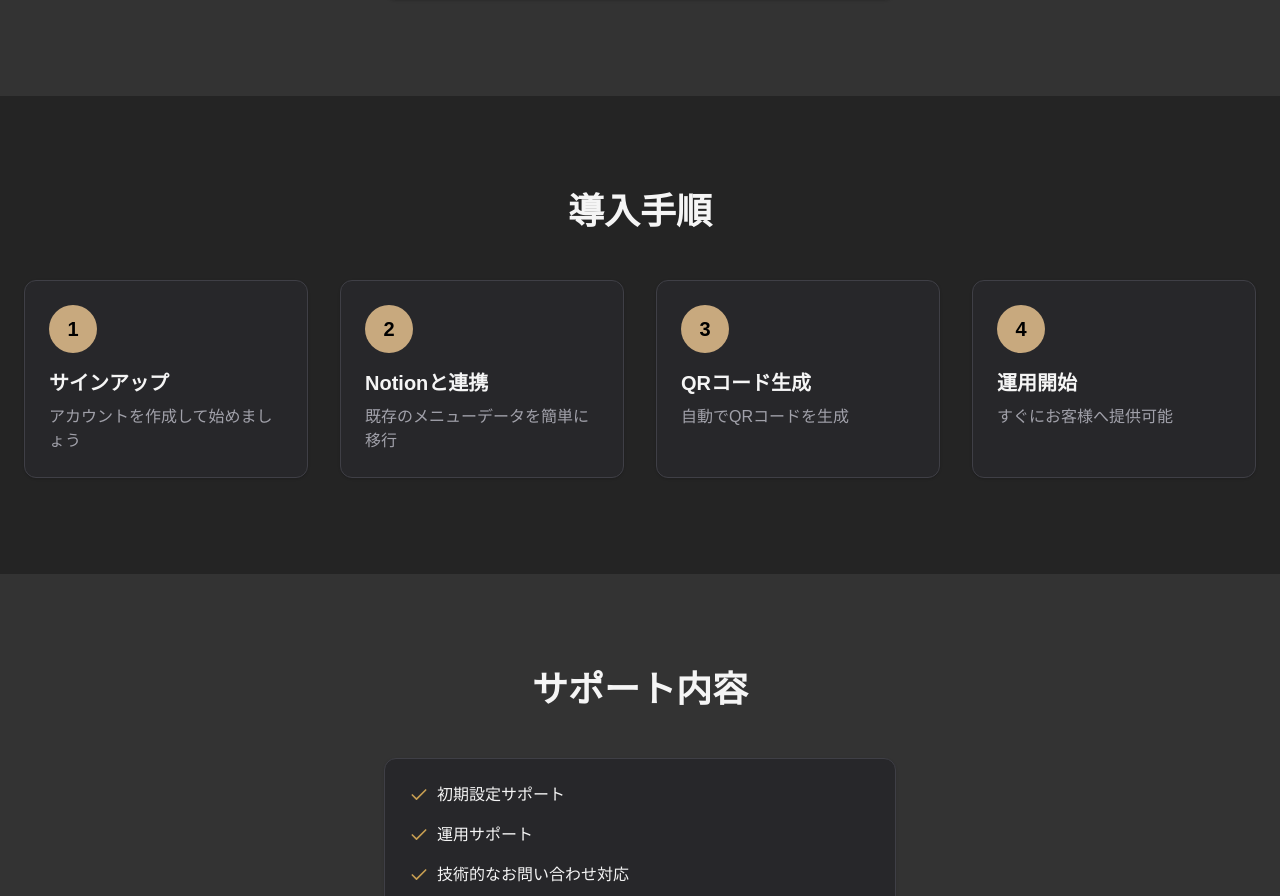
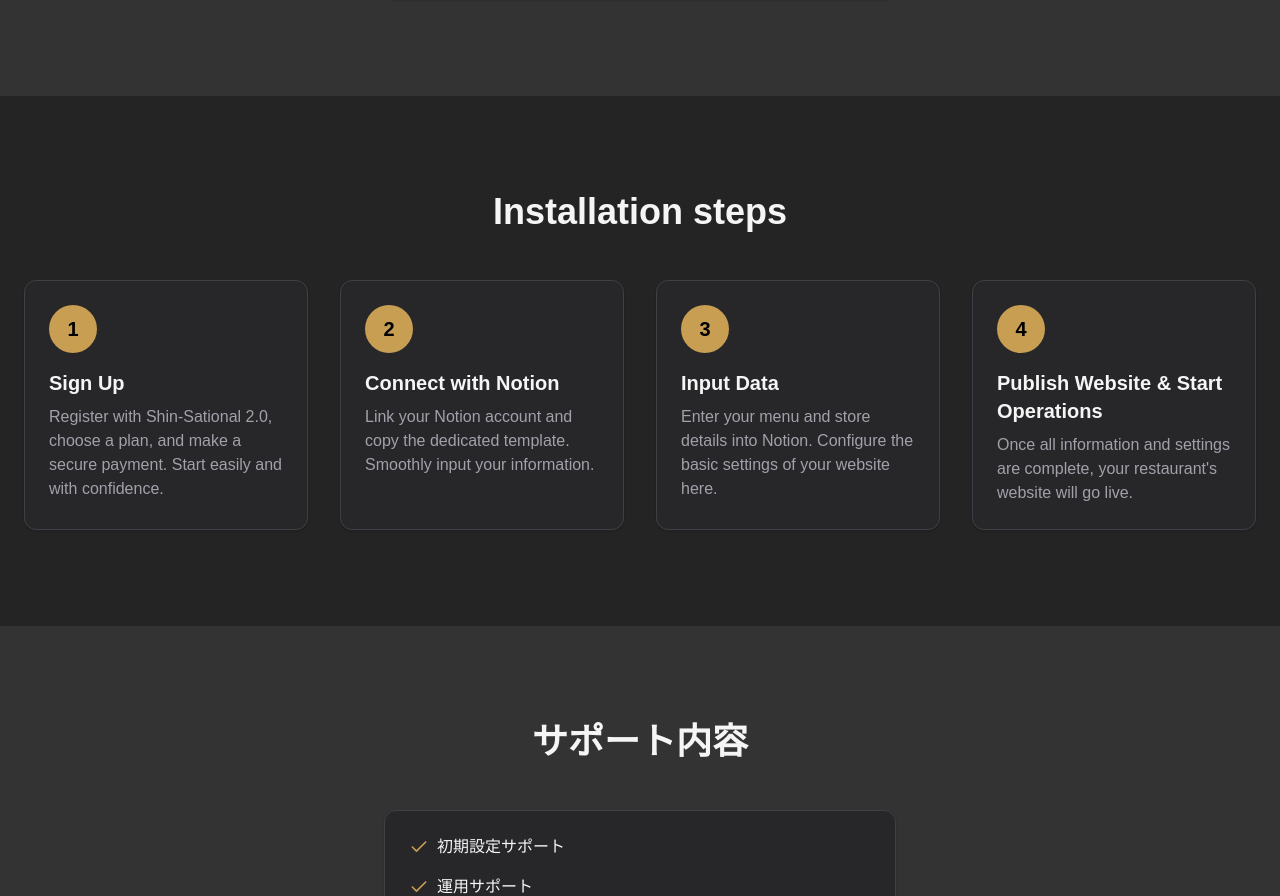
Before and after one commit to yusuken1121/Shin-Sational-PR, a Next.js app: page / in a window 1280 px wide. Shown: the part 1764-2660 px from the top of the page. Built offline with nearby package versions, Linux system fonts and the light colour scheme.

Commit message:
installation-stepsを修正

```diff
--- a/src/app/_components/installation-steps.tsx
+++ b/src/app/_components/installation-steps.tsx
@@ -4,37 +4,41 @@ export function InstallationSteps() {
   const steps = [
     {
       number: 1,
-      title: "サインアップ",
-      description: "アカウントを作成して始めましょう",
+      title: "Sign Up",
+      description:
+        "Register with Shin-Sational 2.0, choose a plan, and make a secure payment. Start easily and with confidence.",
     },
     {
       number: 2,
-      title: "Notionと連携",
-      description: "既存のメニューデータを簡単に移行",
+      title: "Connect with Notion",
+      description:
+        "Link your Notion account and copy the dedicated template. Smoothly input your information.",
     },
     {
       number: 3,
-      title: "QRコード生成",
-      description: "自動でQRコードを生成",
+      title: "Input Data",
+      description:
+        "Enter your menu and store details into Notion. Configure the basic settings of your website here.",
     },
     {
       number: 4,
-      title: "運用開始",
-      description: "すぐにお客様へ提供可能",
+      title: "Publish Website & Start Operations",
+      description:
+        "Once all information and settings are complete, your restaurant's website will go live.",
     },
   ];
 
   return (
-    <section className="py-24 ">
+    <section className="flex items-center justify-center w-full h-full py-24 ">
       <div className="container px-4 md:px-6">
         <h2 className="text-3xl md:text-4xl font-bold text-center mb-12">
-          導入手順
+          Installation steps
         </h2>
         <div className="grid md:grid-cols-2 lg:grid-cols-4 gap-8">
           {steps.map((step) => (
             <Card key={step.number} className="bg-zinc-800 border-zinc-700">
               <CardContent className="p-6">
-                <div className="w-12 h-12 rounded-full bg-[#C8A97E] text-black flex items-center justify-center text-xl font-bold mb-4">
+                <div className="w-12 h-12 rounded-full bg-accent text-black flex items-center justify-center text-xl font-bold mb-4">
                   {step.number}
                 </div>
                 <h3 className="text-xl font-bold mb-2">{step.title}</h3>
```
